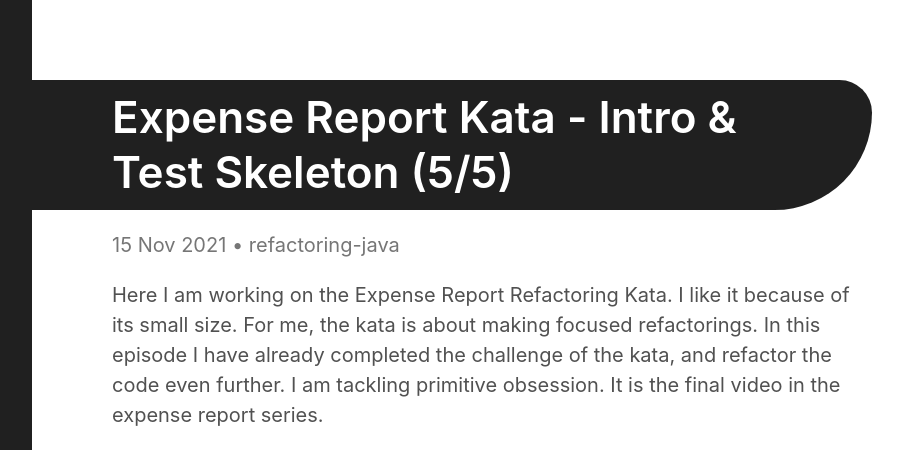
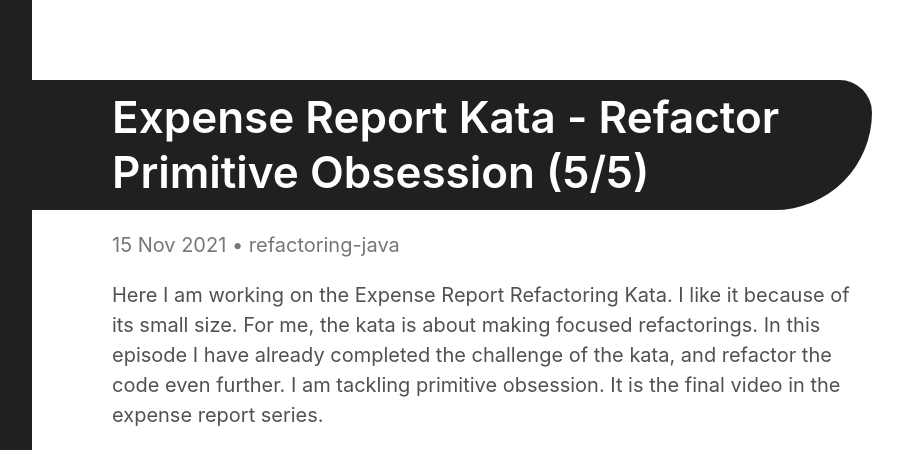
Before and after one commit to gregorriegler/gregorriegler.github.io, a Jekyll site: the page built from refactoring-java/_posts/2021-11-15-Expense-Report-Kata-5.md, in a window 1280 px wide, cut to the strip 0-450 px from the top of the page. Shown: the whole strip, without its empty margins (328-1231 px from the left). Built offline with Jekyll 4.4.1, drawn with Linux system fonts in a browser that asks for light colours; comment, search, counter and statistics services are not loaded.

Commit message:
Update 2021-11-15-Expense-Report-Kata-5.md

```diff
--- a/refactoring-java/_posts/2021-11-15-Expense-Report-Kata-5.md
+++ b/refactoring-java/_posts/2021-11-15-Expense-Report-Kata-5.md
@@ -1,7 +1,7 @@
 ---
 layout: post
 category: refactoring-java
-title: 'Expense Report Kata - Intro & Test Skeleton (5/5)'
+title: 'Expense Report Kata - Refactor Primitive Obsession (5/5)'
 date: 2021-11-15
 ---
 Here I am working on the Expense Report Refactoring Kata.
```
